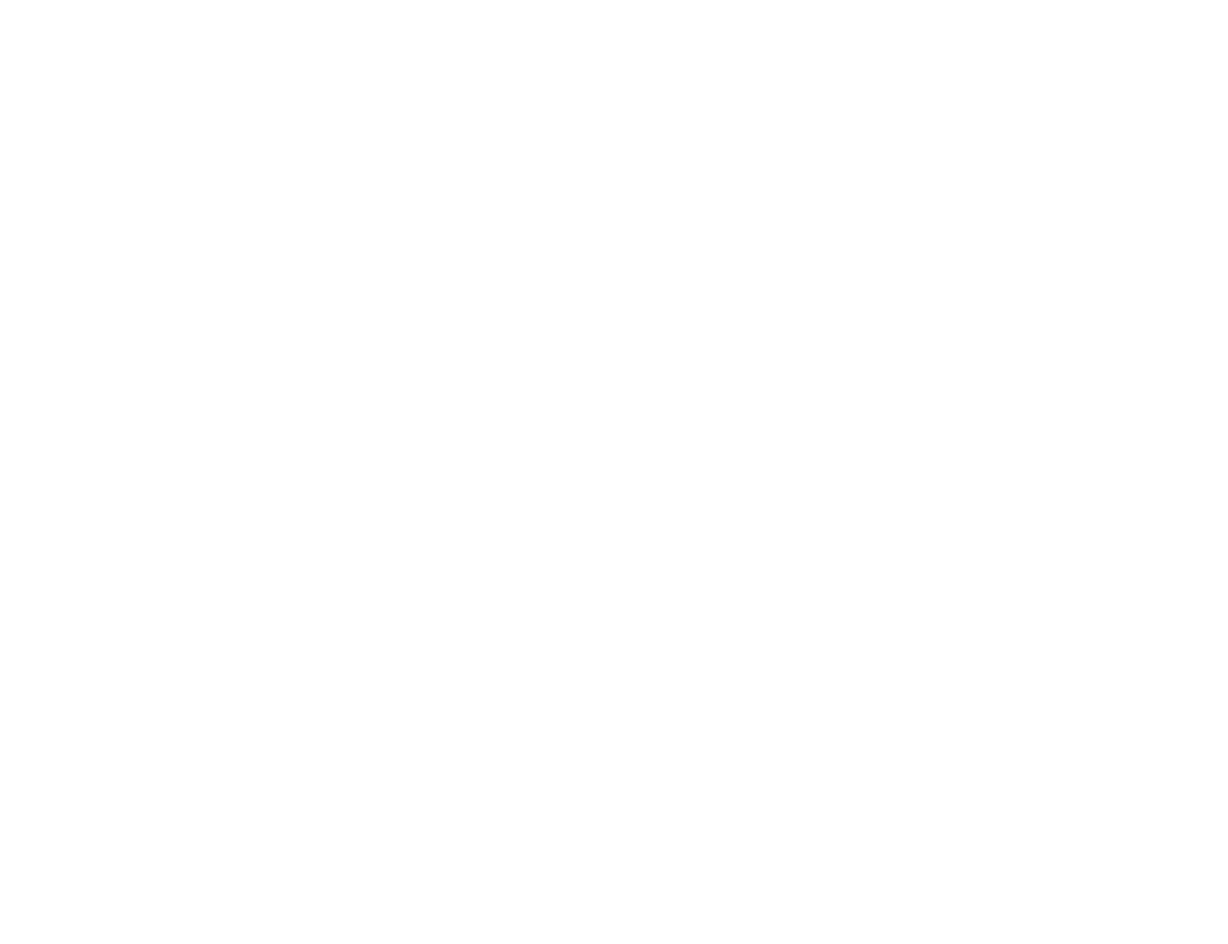
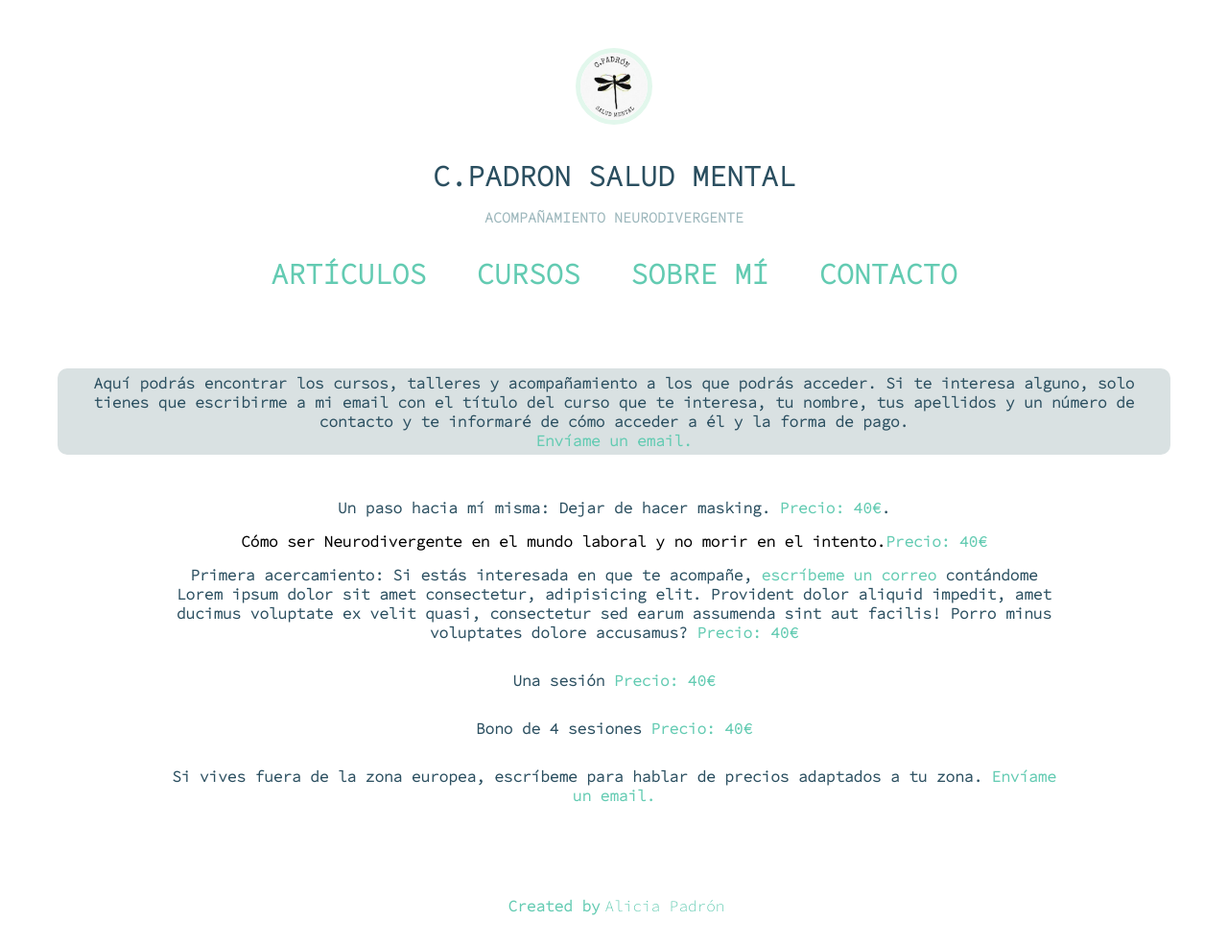
Before and after one commit to aliciaapadron/cpadronsaludmental, a React app: page /#/courses in a window 1280 px wide. Before the commit this address had no page. Shown: the whole page at 96% size. Before the commit the page ends 800 px from the top, so only its background shows below. Built offline with nearby package versions, Linux system fonts and the light colour scheme.

Commit message:
add courses page

```diff
--- a/src/components/App.js
+++ b/src/components/App.js
@@ -7,6 +7,7 @@ import { Routes, Route } from 'react-router-dom';
 //componentes
 import { Home } from './pages/Home';
 import { Articles } from './pages/Articles';
+import { Courses } from './pages/Courses';
 
 function App() {
   return (
@@ -15,6 +16,7 @@ function App() {
         <Routes>
           <Route path="/" element={<Home />} />
           <Route path="/articles" element={<Articles />} />
+          <Route path="/courses" element={<Courses />} />
         </Routes>
       </div>
     </>
--- /dev/null
+++ b/src/components/pages/Courses.js
@@ -0,0 +1,69 @@
+import { Footer } from '../Footer';
+import { Header } from '../Header';
+
+export function Courses() {
+  return (
+    <>
+      <Header />
+      <section className="coursection">
+        <h2 className="coursection__title">
+          Aquí podrás encontrar los cursos, talleres y acompañamiento a los que
+          podrás acceder. Si te interesa alguno, solo tienes que escribirme a mi
+          email con el título del curso que te interesa, tu nombre, tus
+          apellidos y un número de contacto y te informaré de cómo acceder a él
+          y la forma de pago. <br />
+          <a
+            className="emailLink"
+            href="mailto: crispadron96@gmail.com"
+            title="Enviar un email"
+          >
+            Envíame un email.
+          </a>
+        </h2>
+        <ul className="coursection__list">
+          <li className="coursection__list--item">
+            Un paso hacia mí misma: Dejar de hacer masking.{' '}
+            <span className="price">Precio: 40€</span>.
+          </li>
+          <li>
+            Cómo ser Neurodivergente en el mundo laboral y no morir en el
+            intento.<span className="price">Precio: 40€</span>
+          </li>
+          <li className="coursection__list--item">
+            Primera acercamiento: Si estás interesada en que te acompañe,{' '}
+            <a
+              className="emailLink"
+              href="mailto: crispadron96@gmail.com"
+              title="Enviar un email"
+            >
+              escríbeme un correo
+            </a>{' '}
+            contándome Lorem ipsum dolor sit amet consectetur, adipisicing elit.
+            Provident dolor aliquid impedit, amet ducimus voluptate ex velit
+            quasi, consectetur sed earum assumenda sint aut facilis! Porro minus
+            voluptates dolore accusamus?{' '}
+            <span className="price">Precio: 40€</span>
+          </li>
+          <li className="coursection__list--item">
+            Una sesión <span className="price">Precio: 40€</span>
+          </li>
+          <li className="coursection__list--item">
+            Bono de 4 sesiones <span className="price">Precio: 40€</span>
+          </li>
+          <li className="coursection__list--item">
+            Si vives fuera de la zona europea, escríbeme para hablar de precios
+            adaptados a tu zona.{' '}
+            <a
+              className="emailLink"
+              href="mailto: crispadron96@gmail.com"
+              title="Enviar un email"
+            >
+              Envíame un email.
+            </a>
+          </li>
+        </ul>
+      </section>
+      <Footer />
+    </>
+  );
+}
--- a/src/styles/App.scss
+++ b/src/styles/App.scss
@@ -6,3 +6,4 @@
 @import './components/home.scss';
 @import './components/footer.scss';
 @import './components/articles.scss';
+@import './components/courses.scss';
--- /dev/null
+++ b/src/styles/components/courses.scss
@@ -0,0 +1,54 @@
+.coursection {
+  margin: 80px 60px;
+  display: flex;
+  flex-direction: column;
+  justify-content: center;
+  align-items: center;
+
+  &__title {
+    text-align: center;
+    margin-bottom: 30px;
+    color: $darkgreen;
+    background: $background;
+    padding: 5px;
+    border-radius: 10px;
+  }
+  &__list {
+    display: flex;
+    flex-direction: column;
+    justify-content: center;
+    align-items: center;
+    width: 80%;
+    list-style: none;
+    font-weight: bolder;
+    &--item {
+      text-align: center;
+      color: $darkgreen;
+      font-weight: bolder;
+      text-decoration: none;
+      margin: 15px 0;
+      &:hover {
+        background-color: $ligthcolor;
+      }
+    }
+    &--span {
+      color: $darkcolor;
+    }
+  }
+}
+
+.underline {
+  text-decoration: underline;
+}
+
+.emailLink {
+  text-decoration: none;
+  color: $link;
+  font-weight: bolder;
+}
+
+.price {
+  text-decoration: none;
+  color: $link;
+  font-weight: bolder;
+}
```
